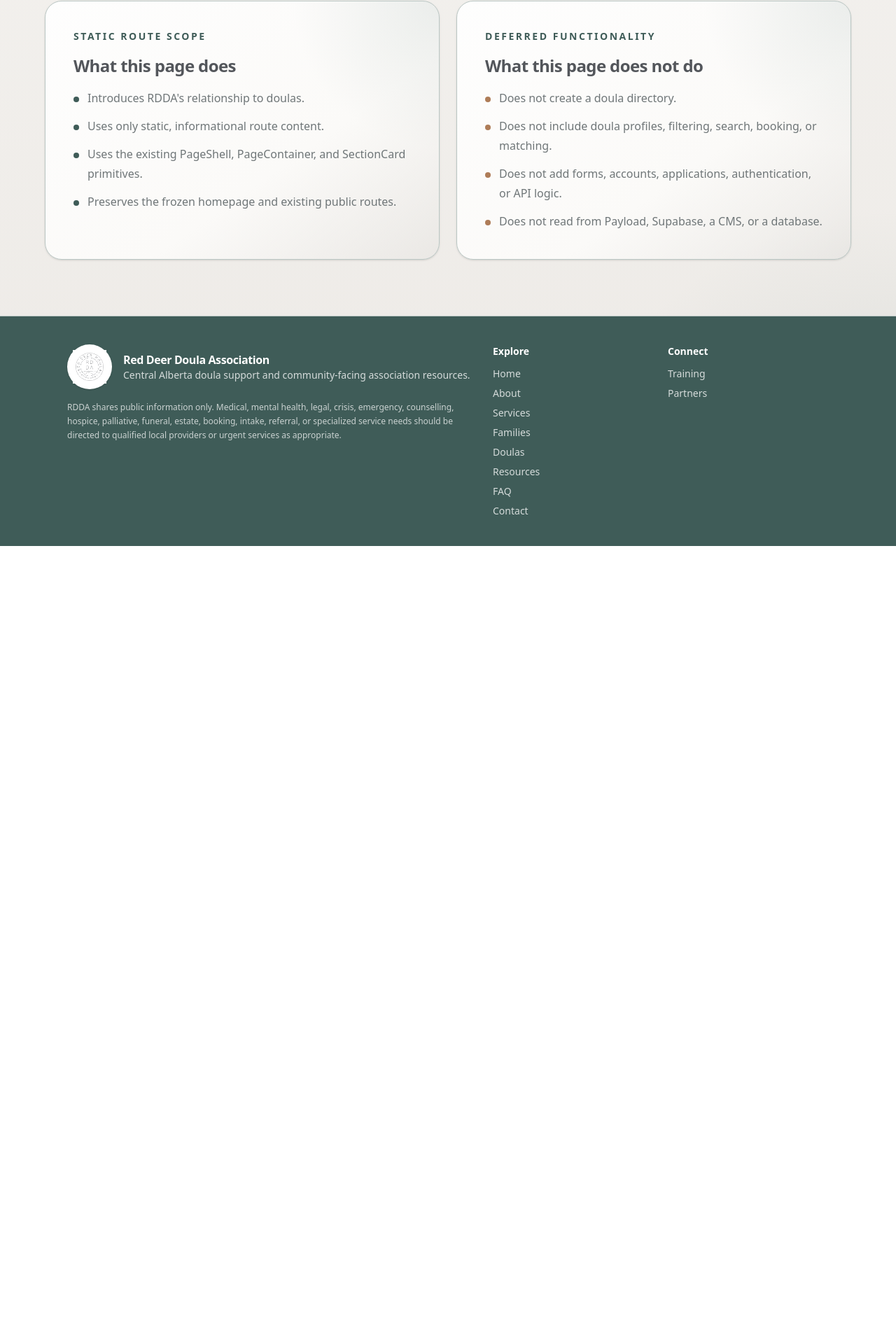
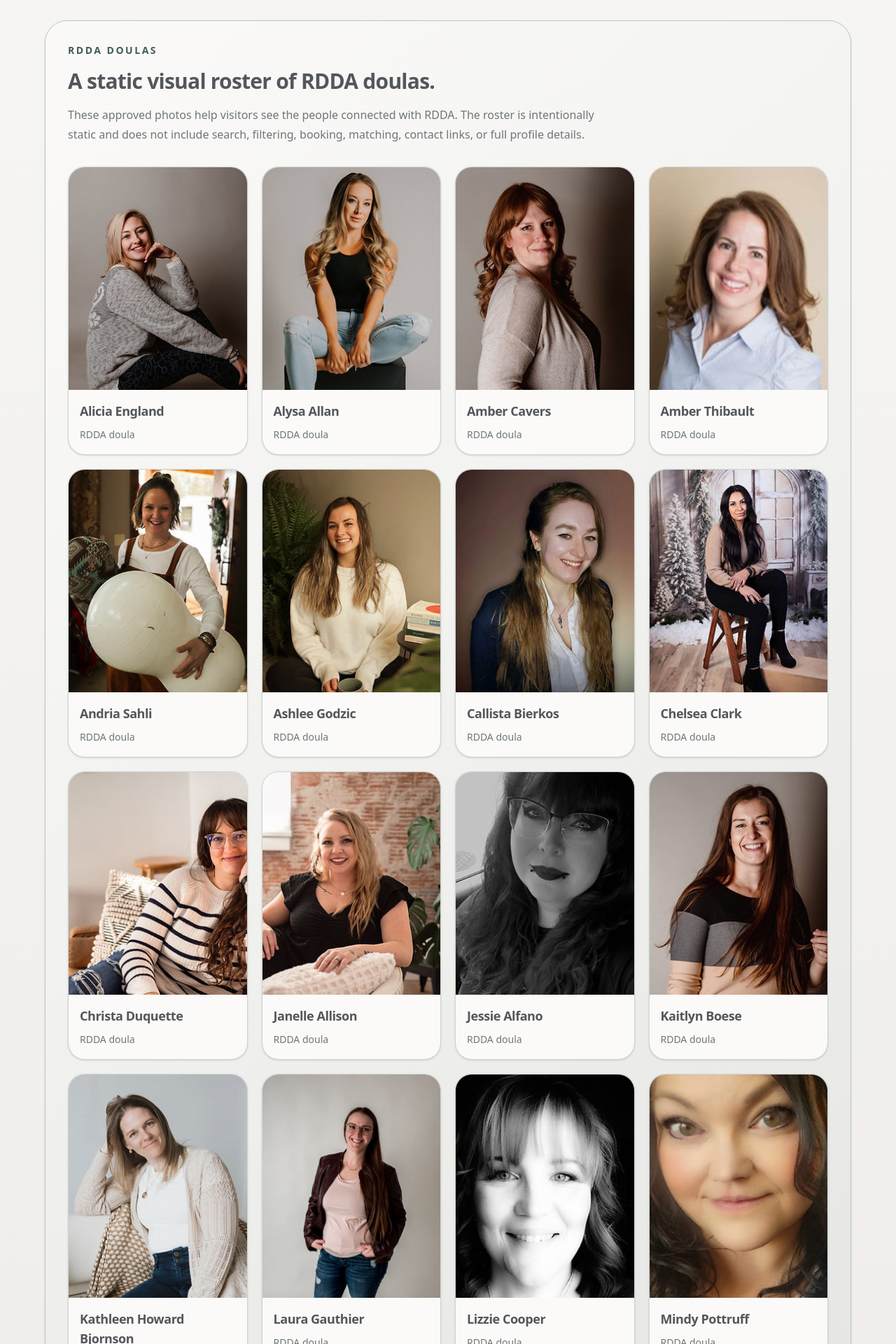
Before and after one commit to hickdwayne-rdp/rdda-platform, a Next.js app in the folder repo/: page /doulas in a window 1280 px wide. Shown: the part 1182-3102 px from the top of the page at 70% size. Before the commit the page ends 1962 px from the top, so only its background shows below. Built offline with nearby package versions, Linux system fonts and the light colour scheme.

Commit message:
Add RDDA doula photo gallery

```diff
--- a/repo/src/app/doulas/page.tsx
+++ b/repo/src/app/doulas/page.tsx
@@ -1,6 +1,87 @@
+import Image from "next/image";
+
 import { PageContainer } from "@/components/layout/PageContainer";
 import { PageShell } from "@/components/layout/PageShell";
 import { SectionCard } from "@/components/ui/SectionCard";
+
+const doulaPhotos = [
+  {
+    name: "Alicia England",
+    src: "/images/doulas/Alicia_England.jpg",
+  },
+  {
+    name: "Alysa Allan",
+    src: "/images/doulas/Alysa_Allan.jpg",
+  },
+  {
+    name: "Amber Cavers",
+    src: "/images/doulas/Amber_Cavers.jpg",
+  },
+  {
+    name: "Amber Thibault",
+    src: "/images/doulas/Amber_Thibault.jpg",
+  },
+  {
+    name: "Andria Sahli",
+    src: "/images/doulas/Andria_Sahli.jpg",
+  },
+  {
+    name: "Ashlee Godzic",
+    src: "/images/doulas/Ashlee_Godzic.jpg",
+  },
+  {
+    name: "Callista Bierkos",
+    src: "/images/doulas/Callista_Bierkos.jpg",
+  },
+  {
+    name: "Chelsea Clark",
+    src: "/images/doulas/Chelsea_Clark.jpg",
+  },
+  {
+    name: "Christa Duquette",
+    src: "/images/doulas/Christa_Duquette.jpeg",
+  },
+  {
+    name: "Janelle Allison",
+    src: "/images/doulas/Janelle_Allison.jpg",
+  },
+  {
+    name: "Jessie Alfano",
+    src: "/images/doulas/Jessie_Alfano.jpeg",
+  },
+  {
+    name: "Kaitlyn Boese",
+    src: "/images/doulas/Kaitlyn_Boese.jpg",
+  },
+  {
+    name: "Kathleen Howard Bjornson",
+    src: "/images/doulas/Kathleen_Howard_Bjornson.jpg",
+  },
+  {
+    name: "Laura Gauthier",
+    src: "/images/doulas/Laura_Gauthier.jpg",
+  },
+  {
+    name: "Lizzie Cooper",
+    src: "/images/doulas/Lizzie_Cooper.jpeg",
+  },
+  {
+    name: "Mindy Pottruff",
+    src: "/images/doulas/Mindy_Pottruff.jpeg",
+  },
+  {
+    name: "Miranda Allarie",
+    src: "/images/doulas/Miranda_Allarie.jpg",
+  },
+  {
+    name: "Shelby Story",
+    src: "/images/doulas/Shelby_Story.jpg",
+  },
+  {
+    name: "Stephanie Griffith",
+    src: "/images/doulas/Stephanie_Griffith.jpg",
+  },
+];
 
 const doulaSupportAreas = [
   {
@@ -19,7 +100,7 @@ const doulaSupportAreas = [
     eyebrow: "Awareness",
     title: "Visibility without directory logic",
     description:
-      "RDDA helps the public understand the role of doulas and the value of doula support. This static route does not include member profiles, search, filtering, booking, matching, or application workflows.",
+      "RDDA helps the public understand the role of doulas and the value of doula support. This static route can show approved member photos without search, filtering, booking, matching, or application workflows.",
   },
   {
     eyebrow: "Collaboration",
@@ -31,14 +112,15 @@ const doulaSupportAreas = [
 
 const staticScopeItems = [
   "Introduces RDDA's relationship to doulas.",
+  "Shows approved doula photos as a static visual roster.",
   "Uses only static, informational route content.",
   "Uses the existing PageShell, PageContainer, and SectionCard primitives.",
   "Preserves the frozen homepage and existing public routes.",
 ];
 
 const deferredItems = [
-  "Does not create a doula directory.",
-  "Does not include doula profiles, filtering, search, booking, or matching.",
+  "Does not create a searchable or filterable doula directory.",
+  "Does not include full doula profiles, bios, contact links, booking, or matching.",
   "Does not add forms, accounts, applications, authentication, or API logic.",
   "Does not read from Payload, Supabase, a CMS, or a database.",
 ];
@@ -126,6 +208,60 @@ export default function DoulasPage() {
             ))}
           </section>
 
+          <section
+            className="rounded-[2rem] border p-6 shadow-sm sm:p-8"
+            style={{
+              background:
+                "linear-gradient(135deg, rgba(251, 250, 248, 0.94), rgba(187, 199, 196, 0.26))",
+              borderColor: "var(--border)",
+            }}
+          >
+            <div className="mb-8 max-w-3xl space-y-4">
+              <p className="text-sm font-semibold uppercase tracking-[0.18em] text-primary">
+                RDDA doulas
+              </p>
+              <h2 className="text-3xl font-semibold tracking-tight text-foreground">
+                A static visual roster of RDDA doulas.
+              </h2>
+              <p className="leading-7 text-muted-foreground">
+                These approved photos help visitors see the people connected with
+                RDDA. The roster is intentionally static and does not include search,
+                filtering, booking, matching, contact links, or full profile details.
+              </p>
+            </div>
+
+            <div className="grid gap-5 sm:grid-cols-2 lg:grid-cols-3 xl:grid-cols-4">
+              {doulaPhotos.map((doula) => (
+                <article
+                  key={doula.name}
+                  className="overflow-hidden rounded-3xl border shadow-sm"
+                  style={{
+                    background: "var(--card)",
+                    borderColor: "rgba(129, 151, 149, 0.38)",
+                  }}
+                >
+                  <div className="relative aspect-[4/5] overflow-hidden">
+                    <Image
+                      src={doula.src}
+                      alt={`Portrait of ${doula.name}`}
+                      fill
+                      sizes="(min-width: 1280px) 25vw, (min-width: 1024px) 33vw, (min-width: 640px) 50vw, 100vw"
+                      className="object-cover"
+                    />
+                  </div>
+                  <div className="p-4">
+                    <h3 className="text-lg font-semibold tracking-tight text-foreground">
+                      {doula.name}
+                    </h3>
+                    <p className="mt-2 text-sm leading-6 text-muted-foreground">
+                      RDDA doula
+                    </p>
+                  </div>
+                </article>
+              ))}
+            </div>
+          </section>
+
           <section className="grid gap-6 lg:grid-cols-2">
             <SectionCard>
               <div className="space-y-4">
```
